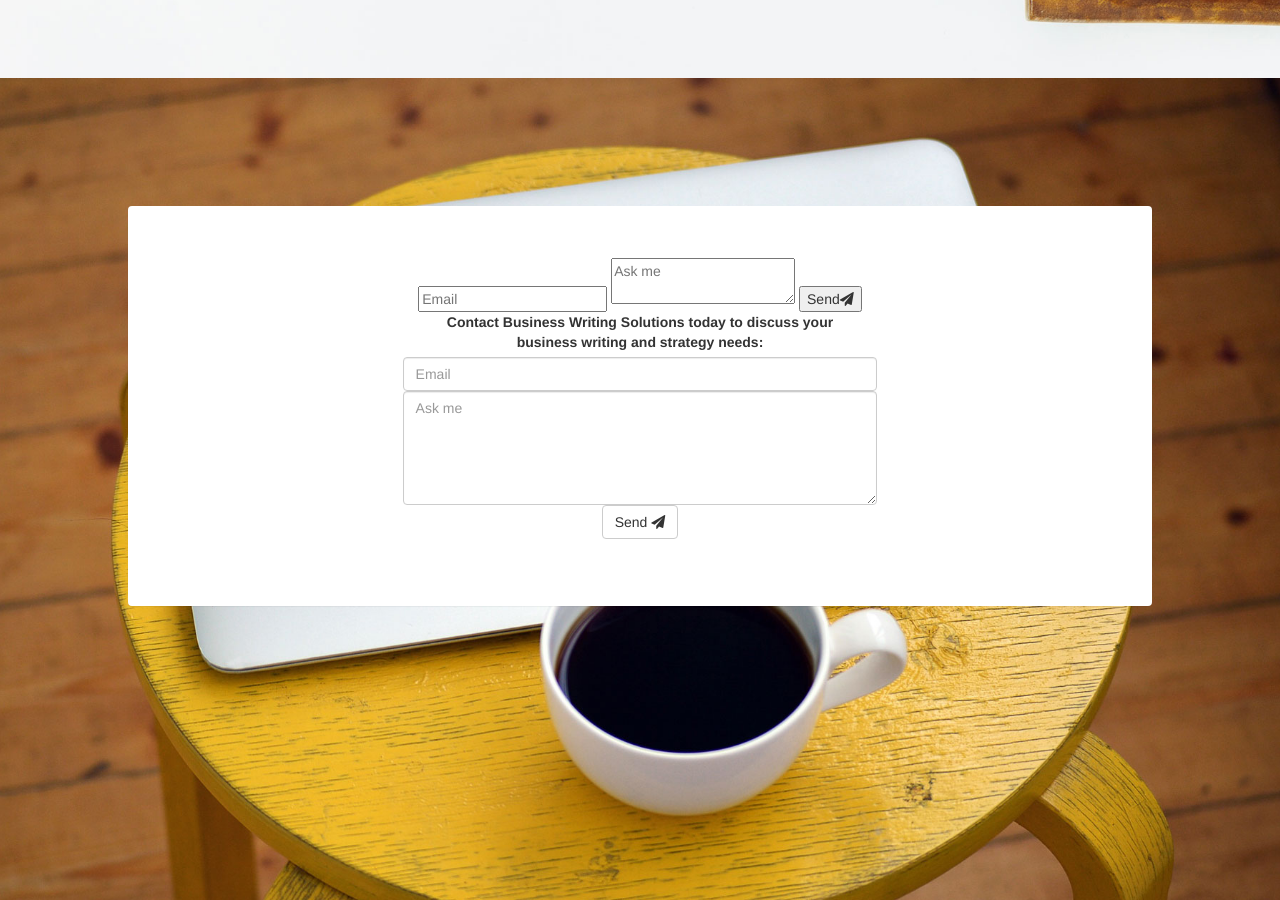
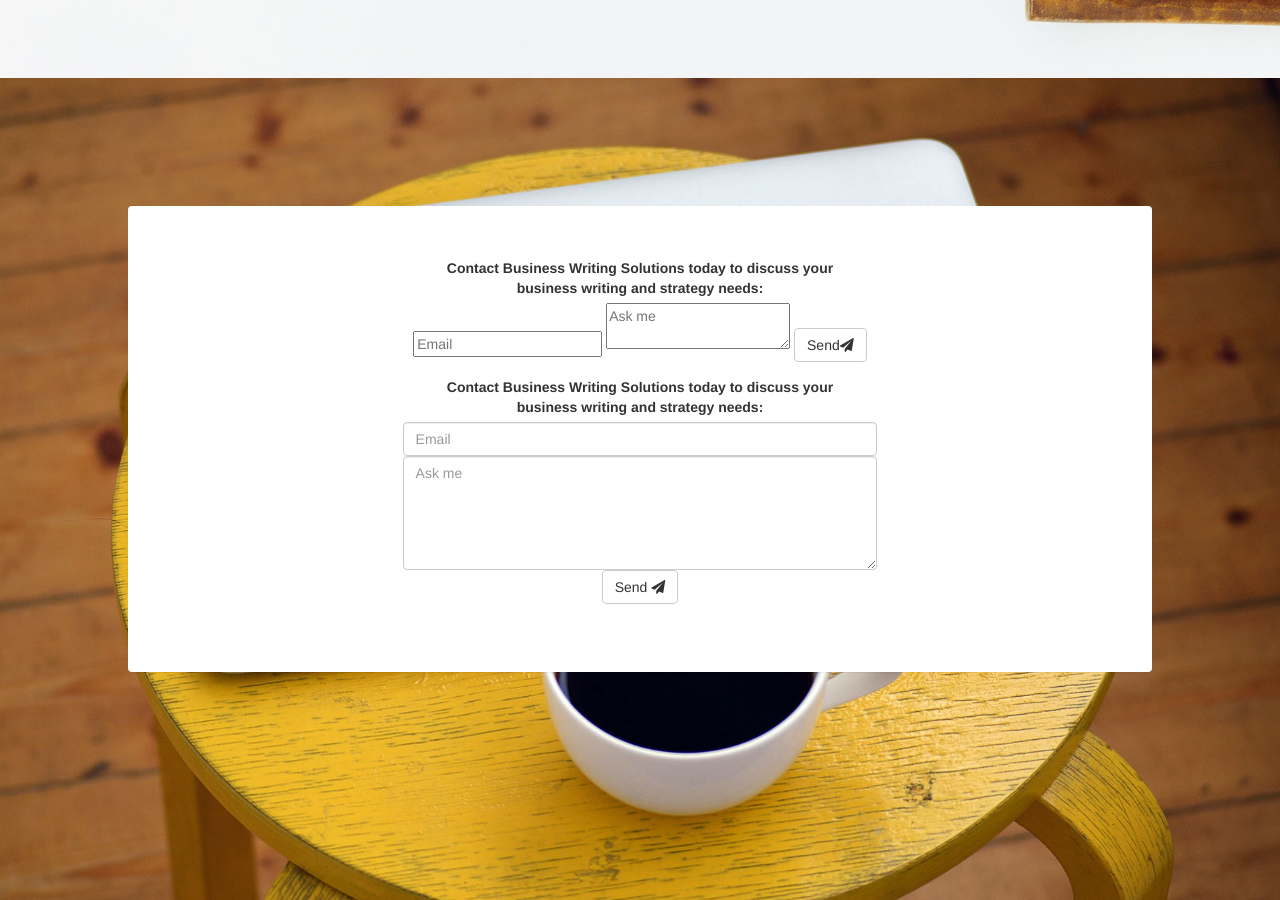
Before and after one commit to kaiewiggins/businesswriting, a Jekyll site: the page built from test.html, in a window 1280 px wide and 900 px high, scrolled down 3522 px. Built offline with Jekyll 4.4.1, drawn with Linux system fonts in a browser that asks for light colours; nearby versions of some CDN libraries.

Commit message:
Update test.html

```diff
--- a/test.html
+++ b/test.html
@@ -130,11 +130,14 @@
       <div class="col-sm-3"></div>
       <div class="col-sm-6 col-centered">
 <form class="form-horizontal" method="POST" action="http://formspree.io/kaie.web@gmail.com">
-  <input type="email" name="email" placeholder="Email">
+      <label for="email-input">Contact Business Writing Solutions today to discuss your business writing and strategy needs:</label>
+<div class="form-group">
+    <input type="email" name="email" placeholder="Email">
   <textarea name="message" placeholder="Ask me"></textarea>
-    <button type="submit">Send<i class="fa fa-send"></i></button>
+    <button type="submit" class="btn btn-default">Send<i class="fa fa-send"></i></button>
+      </div><!--end form group-->
 </form>
-
+          <p></p>
     <form class="form-horizontal" action="http://formspree.io/kaie.web@gmail.com" method="post" enctype="text/plain">
       <label for="email-input">Contact Business Writing Solutions today to discuss your business writing and strategy needs:</label>
       <div class="form-group">
```
